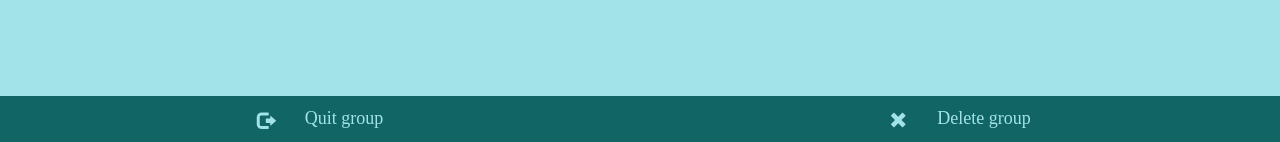
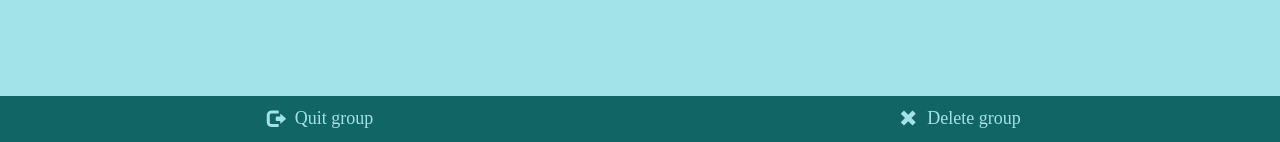
Before and after one commit to joelccarvalho/LevelStrike, a PHP site: page /groupInfo.html in a window 1280 px wide. Shown: the part 658-800 px from the top of the page. Run offline with PHP 8.4, Linux system fonts and the light colour scheme.

Commit message:
acho que já está
asdsad

```diff
--- a/css/master.css
+++ b/css/master.css
@@ -359,8 +359,8 @@ p a{
 }
 
 .groupinfo_glyph{
-  top: 5px;
-  padding-right: 30px;
+  top: 3px;
+  margin-right: 10px;
 }
 
 .groupInfo_btn{
--- a/groupInfo.html
+++ b/groupInfo.html
@@ -68,6 +68,7 @@
         </table>
         <br>
         <a href="qrCode.html"><button type="button" class="btn btn-info groupinfo_qrcode">Group QRCode</button></a>
+        <br><br><br><br><br><br><br>
         </div>
         <div class="groupInfo_bottom">
           <a href="#" class="groupInfo_btn"><div class="col-xs-6">
```
